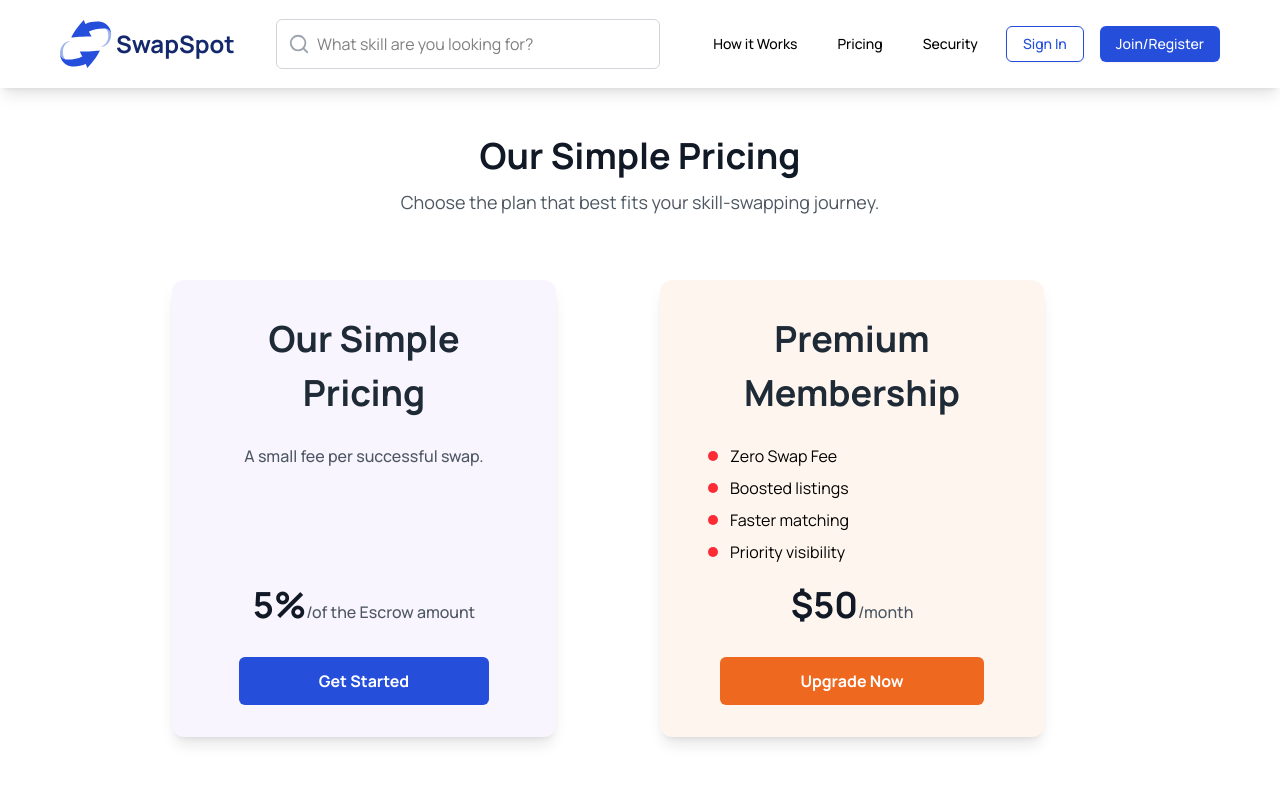
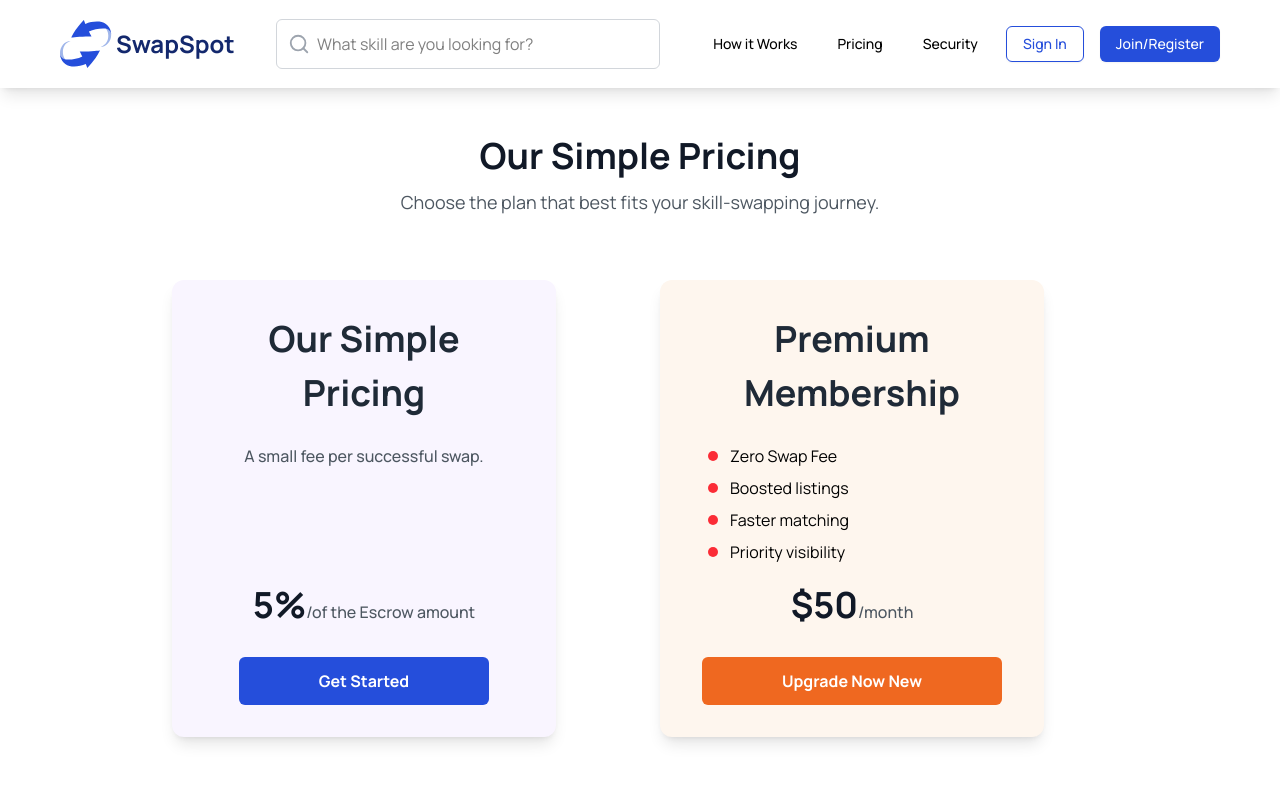
Before and after one commit to test-usa/clover-frontend, a React (Vite) app: page /pricing in a window 1280 px wide. Shown: the top 800 px of the page. Built offline with nearby package versions, Linux system fonts and the light colour scheme.

Commit message:
updated button

```diff
--- a/src/components/Pricing/PricingCardMonth.tsx
+++ b/src/components/Pricing/PricingCardMonth.tsx
@@ -27,7 +27,7 @@ const PricingCardMonth = () => {
         </div>
 
         <button className="bg-warning-500 hover:bg-yellow-600 text-white font-bold py-3 px-20 rounded-md transition duration-200">
-          Upgrade Now
+          Upgrade Now New
         </button>
       </div>
     </div>
```
